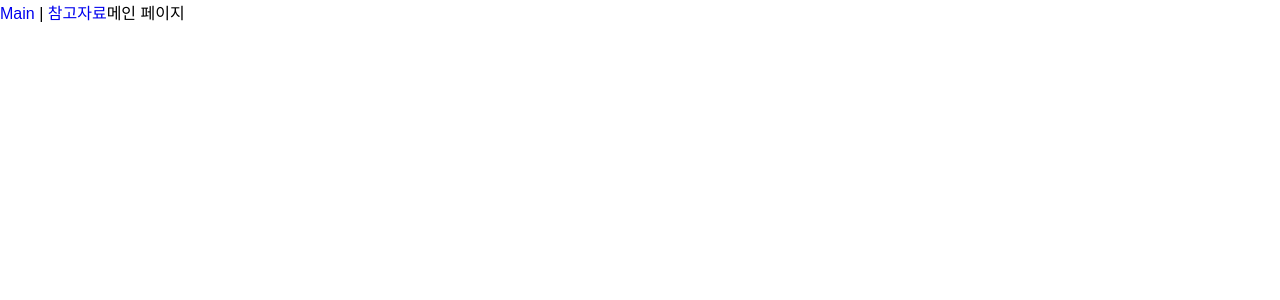
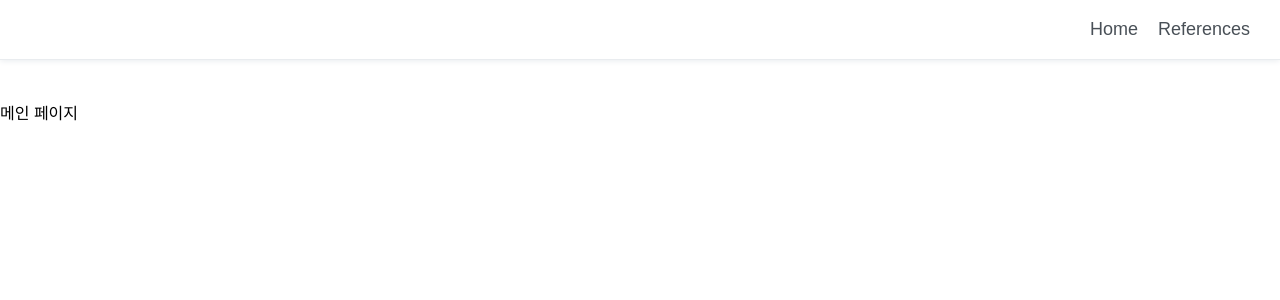
Before and after one commit to Orchemi/Code_Playground, a Next.js app: page / in a window 1280 px wide. Shown: the top 300 px of the page. Built offline with nearby package versions, Linux system fonts and the light colour scheme.

Commit message:
feat: GNB 제작

```diff
--- a/src/app/layout.tsx
+++ b/src/app/layout.tsx
@@ -1,6 +1,8 @@
 'use client';
 
 import './globals.css';
+import GlobalNavBar from '@components/navbar/GlobalNavBar';
+import { css } from '@emotion/react';
 
 export default function RootLayout({ children }: { children: React.ReactNode }) {
   return (
@@ -12,7 +14,14 @@ export default function RootLayout({ children }: { children: React.ReactNode })
         <meta name="viewport" content="width=device-width, initial-scale=1" />
         <link rel="icon" href="/favicon.ico" />
       </head>
-      <body>{children}</body>
+      <body>
+        <GlobalNavBar />
+        <div css={globalLayoutCss}>{children}</div>
+      </body>
     </html>
   );
 }
+
+const globalLayoutCss = css`
+  margin-top: 100px;
+`;
--- a/src/app/page.tsx
+++ b/src/app/page.tsx
@@ -1,12 +1,5 @@
 'use client';
 
-import Link from 'next/link';
-
 export default function Home() {
-  return (
-    <main>
-      <Link href={'/'}>Main</Link> | <Link href={'/references'}>참고자료</Link>
-      메인 페이지
-    </main>
-  );
+  return <main>메인 페이지</main>;
 }
--- /dev/null
+++ b/src/components/navbar/GlobalNavBar.tsx
@@ -0,0 +1,18 @@
+'use client';
+
+import { FC } from 'react';
+import Link from 'next/link';
+import { globalNavbarCss } from '@components/navbar/styles';
+import { globalNavbarLinks } from '@components/navbar/data';
+
+const GlobalNavBar: FC = () => (
+  <nav css={globalNavbarCss}>
+    {globalNavbarLinks.map(({ name, href }) => (
+      <Link key={name} href={href}>
+        {name}
+      </Link>
+    ))}
+  </nav>
+);
+
+export default GlobalNavBar;
--- /dev/null
+++ b/src/components/navbar/data.ts
@@ -0,0 +1,12 @@
+import { SiteLinkType } from '@/app/references/data';
+
+export const globalNavbarLinks: SiteLinkType[] = [
+  {
+    href: '/',
+    name: 'Home',
+  },
+  {
+    href: '/references',
+    name: 'References',
+  },
+];
--- /dev/null
+++ b/src/components/navbar/styles.ts
@@ -0,0 +1,27 @@
+import { css } from '@emotion/react';
+import { COLORS } from '@styles/colors';
+
+export const globalNavbarCss = css`
+  position: fixed;
+  top: 0;
+  display: flex;
+  justify-content: flex-end;
+  align-items: center;
+  gap: 20px;
+  width: 100%;
+  height: 60px;
+  padding: 0 30px;
+  background-color: ${COLORS.white};
+  border-bottom: 1px solid ${COLORS.gray200};
+  box-shadow: 0 1px 6px ${COLORS.gray200};
+
+  a {
+    font-weight: 500;
+    font-size: 18px;
+    color: ${COLORS.gray700};
+
+    &:visited {
+      color: ${COLORS.gray700};
+    }
+  }
+`;
--- a/src/styles/colors.ts
+++ b/src/styles/colors.ts
@@ -4,6 +4,7 @@ export const COLORS = {
   gray50: '#F8F9FA',
   black: '#FFF',
   guide: '#00C8FF',
+  main: '#495057', // gray700
 
   // gray
   gray100: '#F1F3F5',
```
